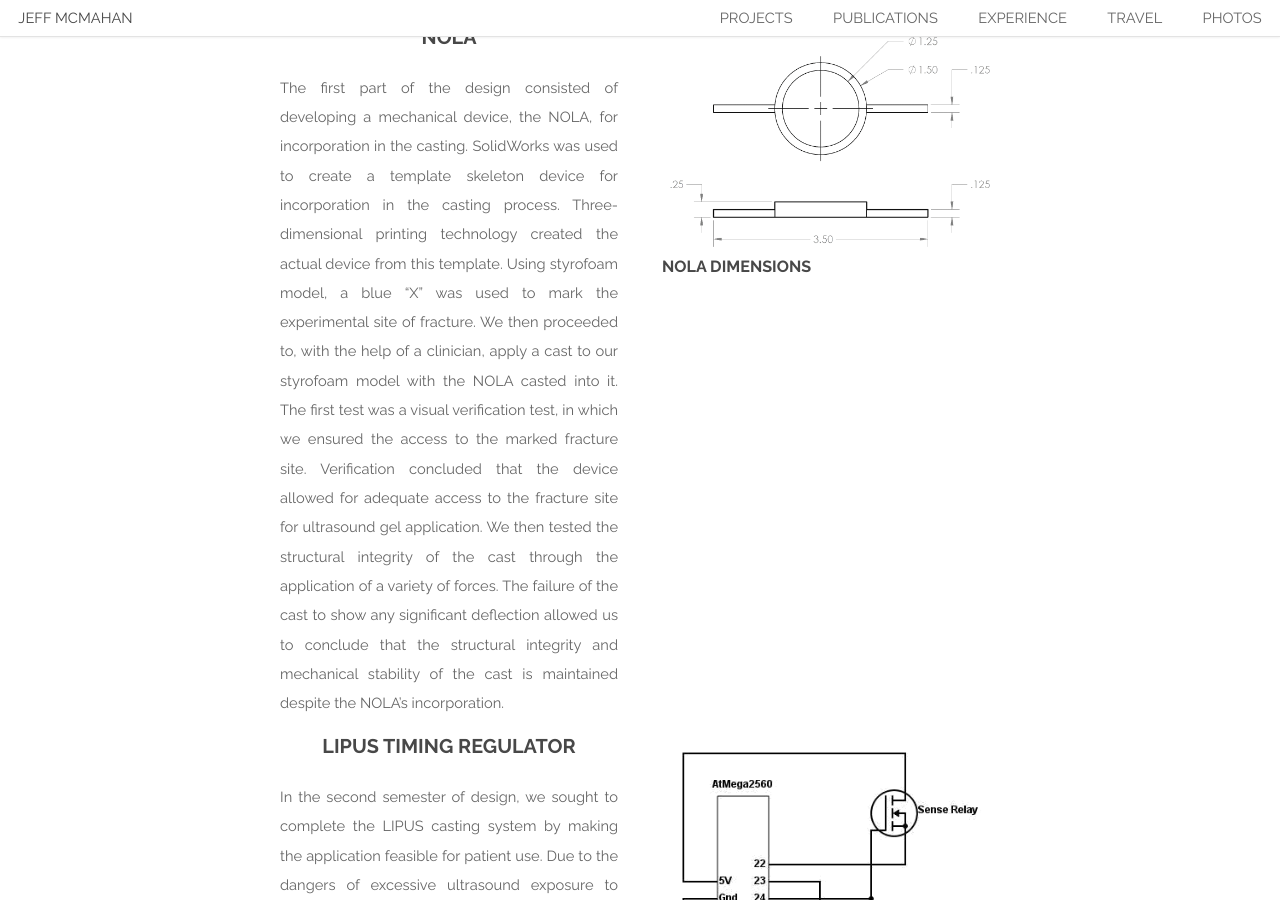
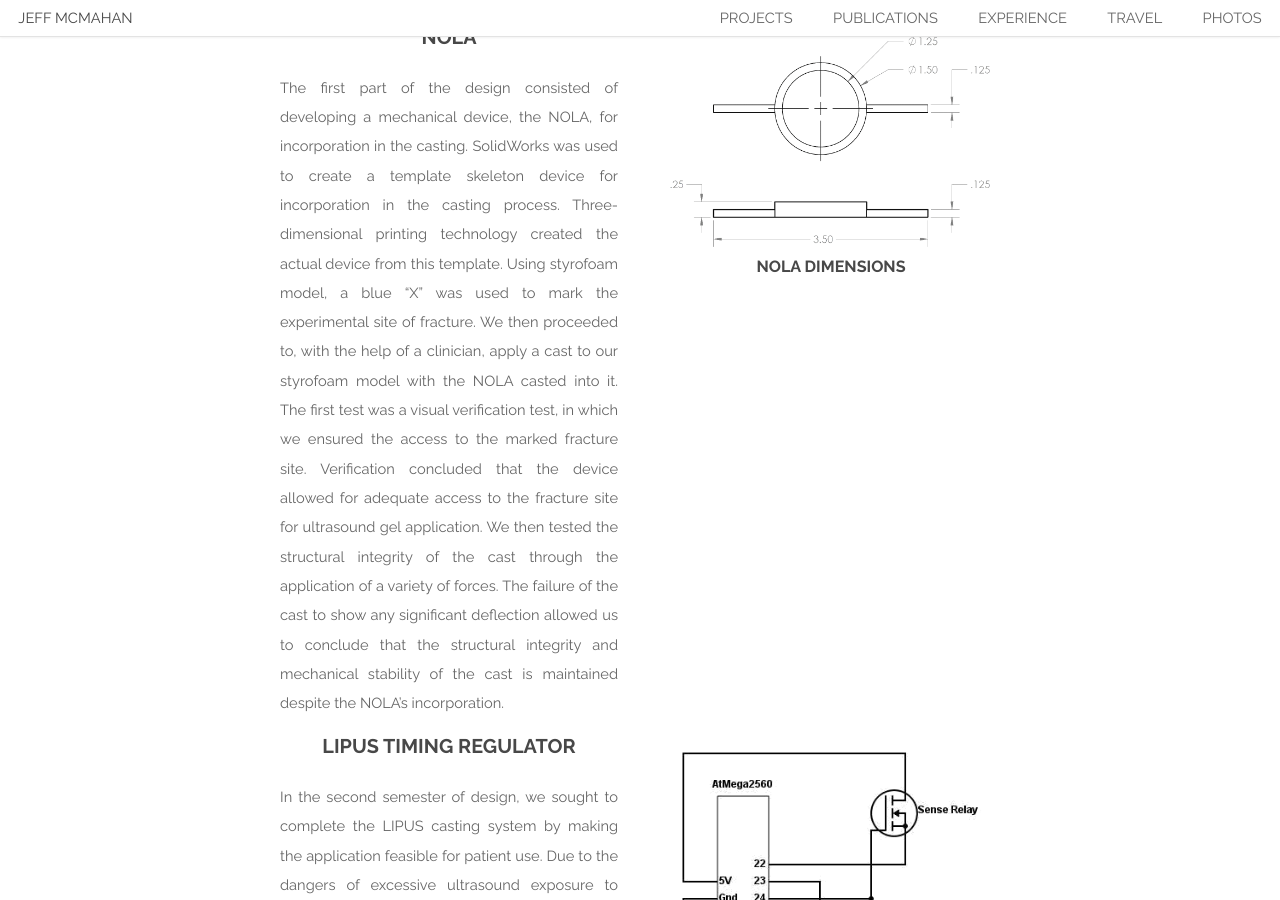
Before and after one commit to jbmcmahan/jbmcmahan.github.io, a Jekyll site: the page built from projects/lipus/index.html, in a window 1280 px wide and 900 px high, scrolled down 697 px. Built offline with Jekyll 4.4.1, drawn with Linux system fonts in a browser that asks for light colours; a script that is not in the unit is left out.

Commit message:
Update index.html

```diff
--- a/projects/lipus/index.html
+++ b/projects/lipus/index.html
@@ -24,7 +24,7 @@
 				<div class="6u$ 12u$(medium)">
 					<div class="image fit">
 						<img src="/images/nola.png" alt="" />
-						<h4>NOLA Dimensions</h4>
+						<h4 class="align-center">NOLA Dimensions</h4>
 					</div>
 				</div>
 			</div>
@@ -38,7 +38,7 @@
 				<div class="6u$ 12u$(medium)">
 					<div class="image fit">
 						<img src="/images/regulator_circuit.png" alt="" />
-						<h4>Initial Circuit Design</h4>
+						<h4 class="align-center">Initial Circuit Design</h4>
 					</div>
 				</div>
 			</div>
```
